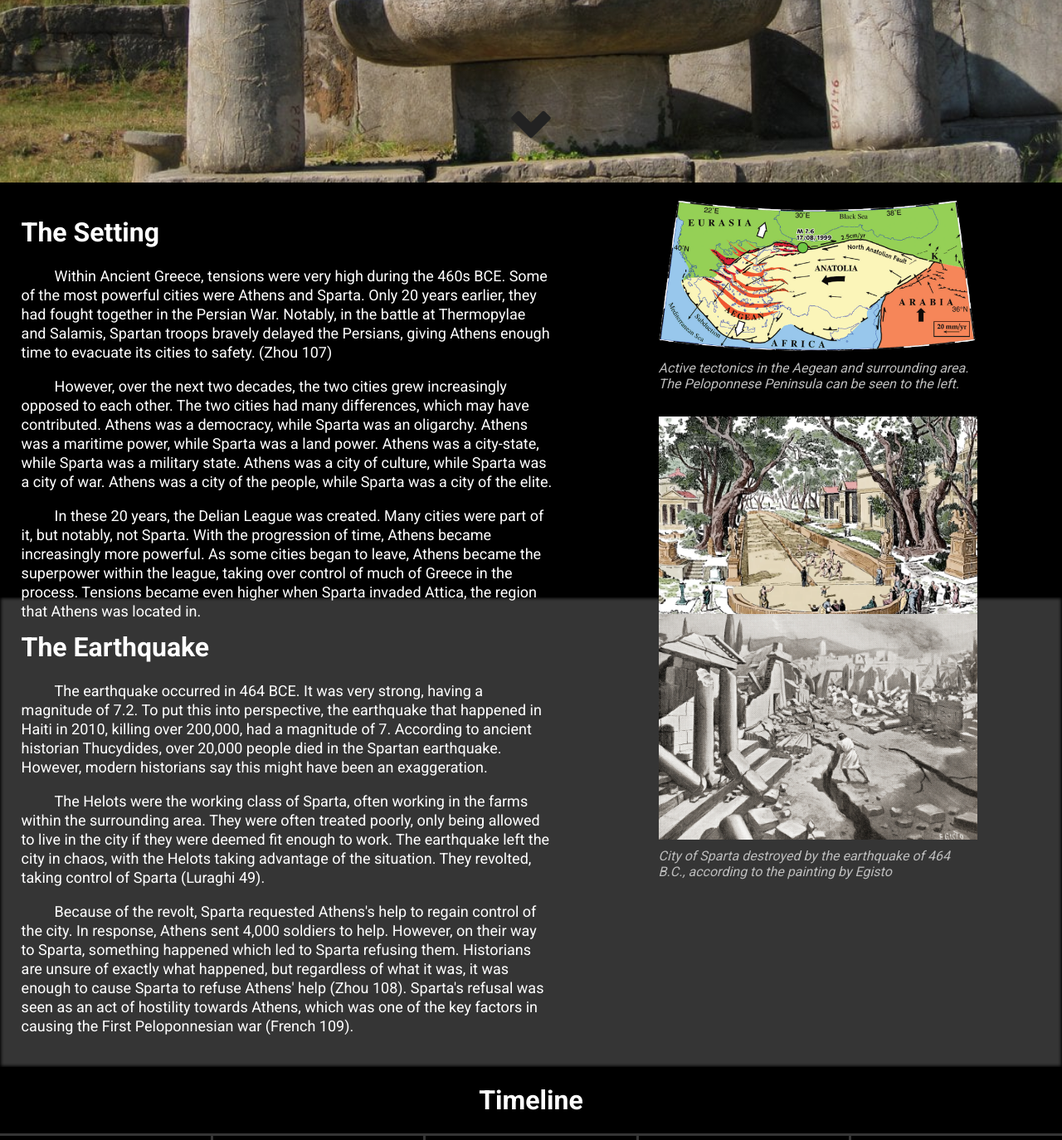
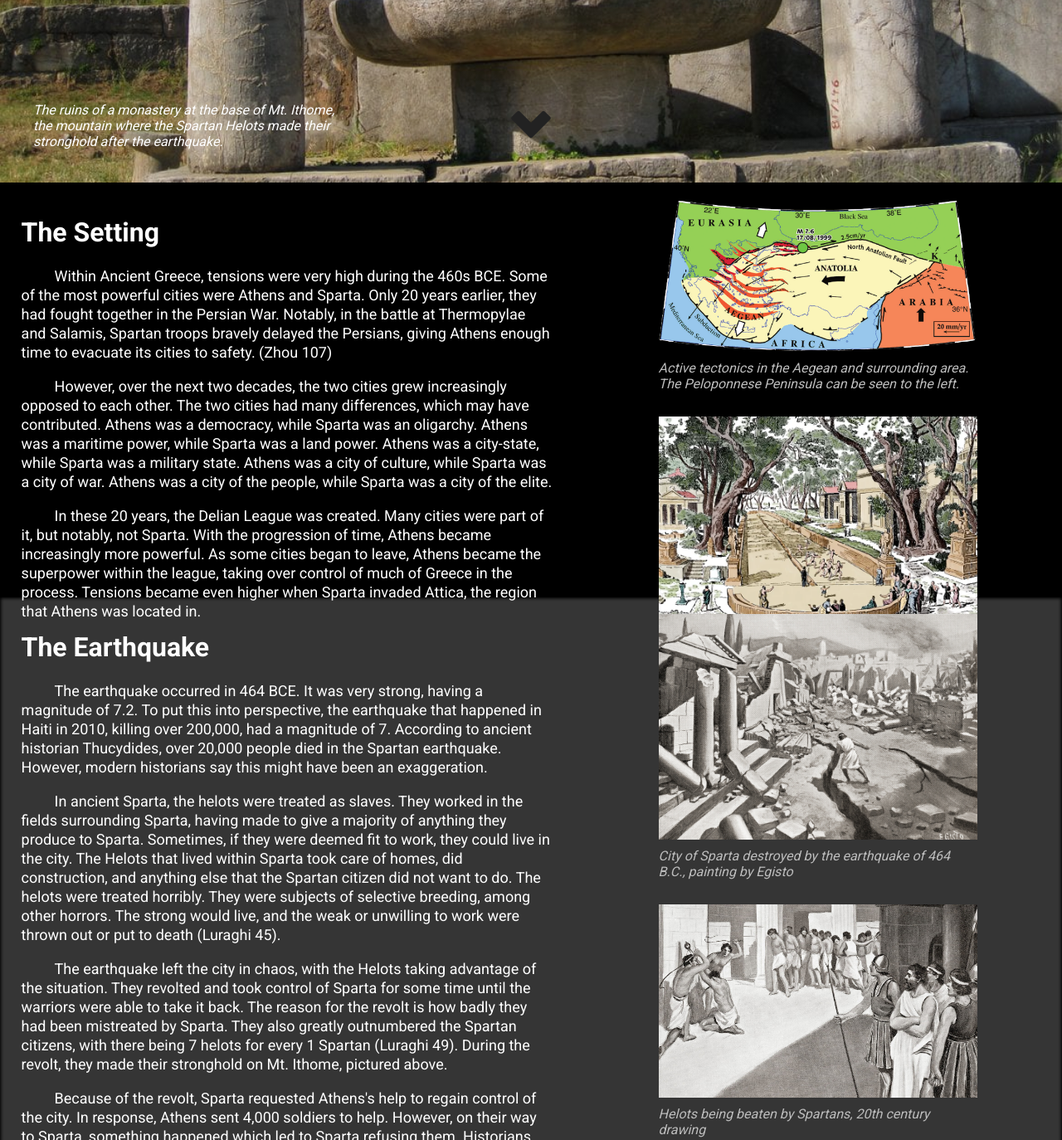
Before and after one commit to JonZavialov/virtual-museum, a website: page public/index.html in a window 1280 px wide. Shown: the part 580-1954 px from the top of the page at 83% size. Drawn offline with nearby package versions, Linux system fonts and the light colour scheme.

Commit message:
made some improvements

```diff
--- a/public/assets/styles/hero.css
+++ b/public/assets/styles/hero.css
@@ -20,3 +20,14 @@
 #hero #text h1 {
   margin: 0;
 }
+
+#hero #caption {
+  height: min-content;
+  position: absolute;
+  width: 30%;
+  bottom: 0;
+  left: 0;
+  color: white;
+  font-style: italic;
+  margin: 40px;
+}
--- a/public/index.html
+++ b/public/index.html
@@ -61,6 +61,10 @@
           history, including its context in the Peloponnesian War.
         </p>
       </div>
+      <p id="caption">
+        The ruins of a monastery at the base of Mt. Ithome, the mountain where
+        the Spartan Helots made their stronghold after the earthquake.
+      </p>
       <div class="arrow bounce"></div>
     </div>
 
@@ -118,12 +122,24 @@
             might have been an exaggeration.
           </p>
           <p>
-            The Helots were the working class of Sparta, often working in the
-            farms within the surrounding area. They were often treated poorly,
-            only being allowed to live in the city if they were deemed fit
-            enough to work. The earthquake left the city in chaos, with the
-            Helots taking advantage of the situation. They revolted, taking
-            control of Sparta (Luraghi 49).
+            In ancient Sparta, the helots were treated as slaves. They worked in
+            the fields surrounding Sparta, having made to give a majority of
+            anything they produce to Sparta. Sometimes, if they were deemed fit
+            to work, they could live in the city. The Helots that lived within
+            Sparta took care of homes, did construction, and anything else that
+            the Spartan citizen did not want to do. The helots were treated
+            horribly. They were subjects of selective breeding, among other
+            horrors. The strong would live, and the weak or unwilling to work
+            were thrown out or put to death (Luraghi 45).
+          </p>
+          <p>
+            The earthquake left the city in chaos, with the Helots taking
+            advantage of the situation. They revolted and took control of Sparta
+            for some time until the warriors were able to take it back. The
+            reason for the revolt is how badly they had been mistreated by
+            Sparta. They also greatly outnumbered the Spartan citizens, with
+            there being 7 helots for every 1 Spartan (Luraghi 49). During the
+            revolt, they made their stronghold on Mt. Ithome, pictured above.
           </p>
           <p>
             Because of the revolt, Sparta requested Athens's help to regain
@@ -139,9 +155,11 @@
         <div class="images">
           <img src="./assets/images/earthquake.jpeg" />
           <p>
-            City of Sparta destroyed by the earthquake of 464 B.C., according to
-            the painting by Egisto
+            City of Sparta destroyed by the earthquake of 464 B.C., painting by
+            Egisto
           </p>
+          <img src="./assets/images/helots.jpg" />
+          <p>Helots being beaten by Spartans, 20th century drawing</p>
         </div>
       </div>
 
@@ -255,7 +273,7 @@
         vol. 122, 2002, pp. 45-69.
       </p>
       <p class="source">
-        Tucídides., and Charles Forster Smith. History of the Peloponnesian War:
+        Thucydides, and Charles Forster Smith. History of the Peloponnesian War:
         Books I and II. Cambridge, Harvard UP, 2003.
       </p>
       <p class="source">
```
Also changed, not shown: public/assets/images/helots.jpg (added).
